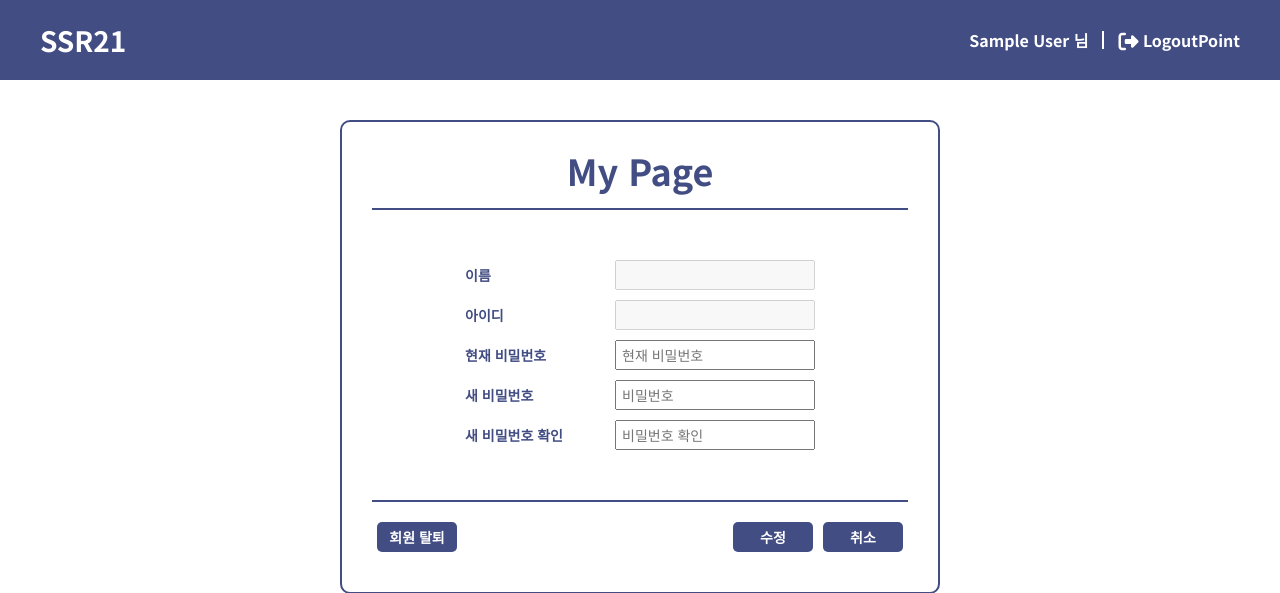
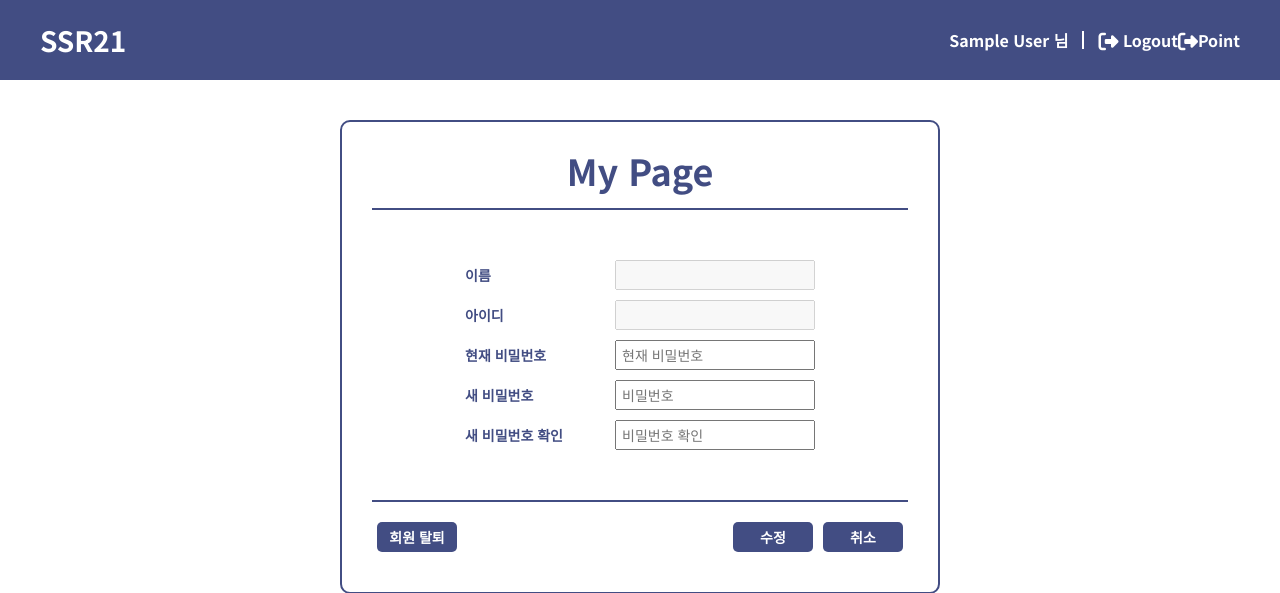
Before and after one commit to Nouh-PROJECT/Nouh-PROJECT, a Flask app: page /mypage in a window 1280 px wide. Shown: the top 593 px of the page. Run offline with Flask 3, Linux system fonts and the light colour scheme; the visitor is signed in with stand-in values (Sample User, id 1); data that the repository does not hold is empty; some libraries are stand-ins or nearby versions.

Commit message:
네비게이션 수정

```diff
--- a/flask/app/templates/nav.html
+++ b/flask/app/templates/nav.html
@@ -6,10 +6,11 @@
             <a id="" class="" href="{{ url_for('auth.mypage') }}">{{ current_user.name }} 님</a>
             <div id="" class="v-line"></div>
             <a id="" class="profile-btn" onclick="Logout()"><i class="fa-solid fa-right-from-bracket fa-lg"></i> Logout</a>
+            <a id="" class="" href="{{ url_for('point')}}"><i class="fa-solid fa-right-from-bracket fa-lg"></i>Point</a>
             {% else %}
             <a id="" class="login-btn" onclick="ShowLoginForm()"><i class="fa-solid fa-right-to-bracket fa-lg"></i> Login</a>
             {% endif %}
-            <a id="" class="" href="{{ url_for('point')}}">Point</a>
+
         </div>
     </div>
  </nav>
```
